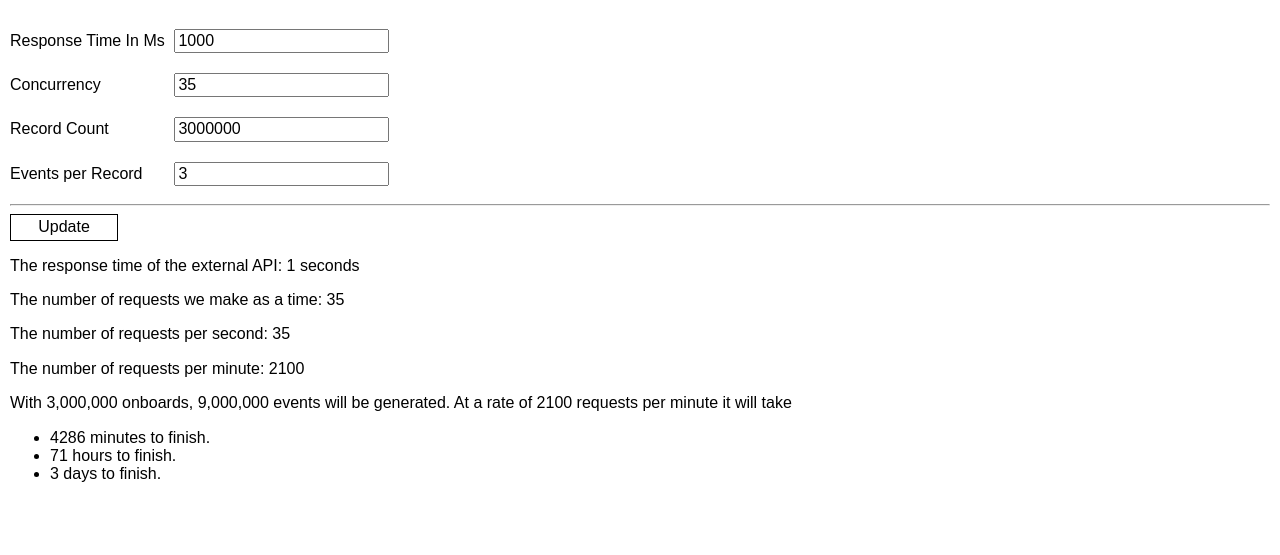
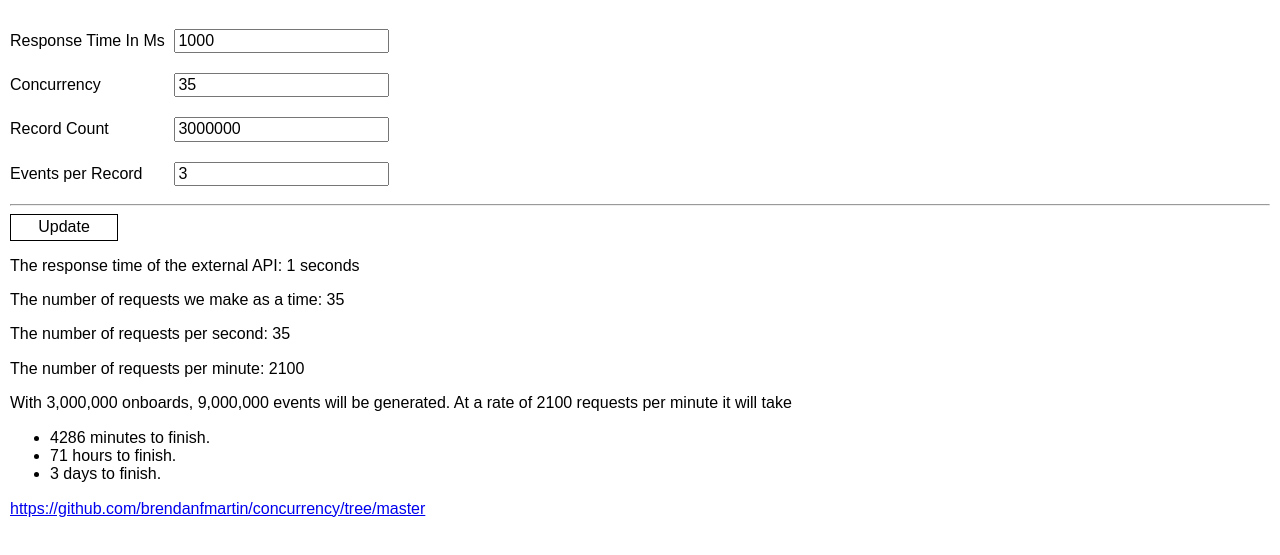
Before and after one commit to brendanfmartin/concurrency, a plain HTML site: page index.html in a window 1280 px wide. Shown: the part 71-626 px from the top of the page. Drawn offline with nearby package versions, Linux system fonts and the light colour scheme.

Commit message:
Update index.html

```diff
--- a/index.html
+++ b/index.html
@@ -44,6 +44,7 @@
     <div class="button" onclick="update()">Update</div>
   </div>
   <div id="content"></div>
+  <footer><a href="https://github.com/brendanfmartin/concurrency/tree/master">https://github.com/brendanfmartin/concurrency/tree/master</a></footer>
 
   <link rel="stylesheet" href="https://unpkg.com/purecss@2.0.5/build/pure-min.css" integrity="sha384-LTIDeidl25h2dPxrB2Ekgc9c7sEC3CWGM6HeFmuDNUjX76Ert4Z4IY714dhZHPLd" crossorigin="anonymous">
   <style>
```
